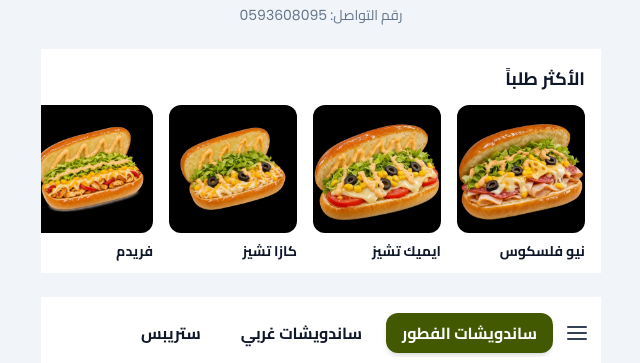
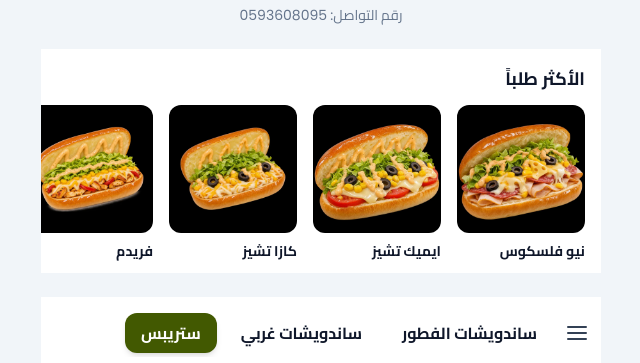
Before and after one commit to ibrahimalshaikh/kaza-menu, a plain HTML site: page index.html in a window 1280 px wide. Shown: the part 388-751 px from the top of the page, without its empty margins (319-959 px from the left). Drawn offline with Linux system fonts and the light colour scheme.

Commit message:
Highlight the last category tab when tapped or scrolled to the end
Co-Authored-By: Claude Opus 5.5 <noreply@anthropic.com>
Claude-Session: https://claude.ai/code/session_01786pqEByGsc71Hc96J1dGB

```diff
--- a/app.js
+++ b/app.js
@@ -112,13 +112,19 @@
       b.classList.toggle("on", on);
     });
   }
+  let picked = null; // القسم الي ضغط عليه الزبون، بيضل مختار لحد ما يمرّر بإيده
   function spy() {
-    const line = navH() + 12;
-    let cur = M.categories[0]?.id;
-    for (const s of document.querySelectorAll(".cat")) if (s.getBoundingClientRect().top <= line) cur = s.id;
+    if (picked) return setTab(picked);
+    const line = navH() + 12, secs = [...document.querySelectorAll(".cat")];
+    let cur = secs[0]?.id;
+    for (const s of secs) if (s.getBoundingClientRect().top <= line) cur = s.id;
+    // آخر قسم ما بيوصل لفوق لأنه قصير، فلما نوصل آخر الصفحة بنختاره
+    if (innerHeight + scrollY >= document.documentElement.scrollHeight - 4) cur = secs.at(-1)?.id;
     if (cur) setTab(cur);
   }
+  ["touchstart", "wheel", "keydown"].forEach(ev => addEventListener(ev, () => { picked = null; }, { passive: true }));
   function go(id) {
+    picked = id; setTab(id);
     const s = document.getElementById(id);
     if (s) window.scrollTo({ top: s.getBoundingClientRect().top + scrollY - navH() + 1, behavior: "smooth" });
   }
--- a/check.js
+++ b/check.js
@@ -29,6 +29,11 @@ const srv = http.createServer((q, s) => { const f = path.join(ROOT, decodeURICom
   await p.locator('.cat-opt').nth(0).click(); await p.waitForTimeout(1200);
   assert.equal(await p.locator('.tab.on').getAttribute('data-go'), 'breakfast-sandwiches');
   await shot('ar_cat3');
+  // آخر قسم بيصير أخضر بالضغط وبالتمرير لآخر الصفحة
+  await p.locator('.tab').last().click(); await p.waitForTimeout(1200);
+  assert.equal(await p.locator('.tab.on').getAttribute('data-go'), 'strips');
+  await p.mouse.wheel(0, -300); await p.waitForTimeout(400); await p.mouse.wheel(0, 5000); await p.waitForTimeout(800);
+  assert.equal(await p.locator('.tab.on').getAttribute('data-go'), 'strips');
   // اللغة
   await p.evaluate(() => scrollTo(0, 0)); await p.waitForTimeout(300);
   await p.locator('.topbar button').click(); await p.waitForTimeout(300); await shot('lang');
--- a/style.css
+++ b/style.css
@@ -63,6 +63,7 @@ h1{font-weight:var(--semi);font-size:24px;line-height:32px;margin-top:64px;paddi
 .nav .scroller{flex:1;scroll-behavior:smooth}
 .tabs{display:flex;gap:8px;padding:4px 0;padding-inline-end:16px;width:max-content}
 .tab{flex:none;padding:8px 16px;font-weight:var(--semi);white-space:nowrap;border-radius:12px;background:var(--card);color:var(--text);transition:all .15s}
+.tab:focus:not(:focus-visible),.cat-opt:focus:not(:focus-visible){outline:none}
 .tab.on{background:var(--theme);color:#fff;box-shadow:var(--shadow-md)}
 
 /* الأقسام والأصناف */
```
